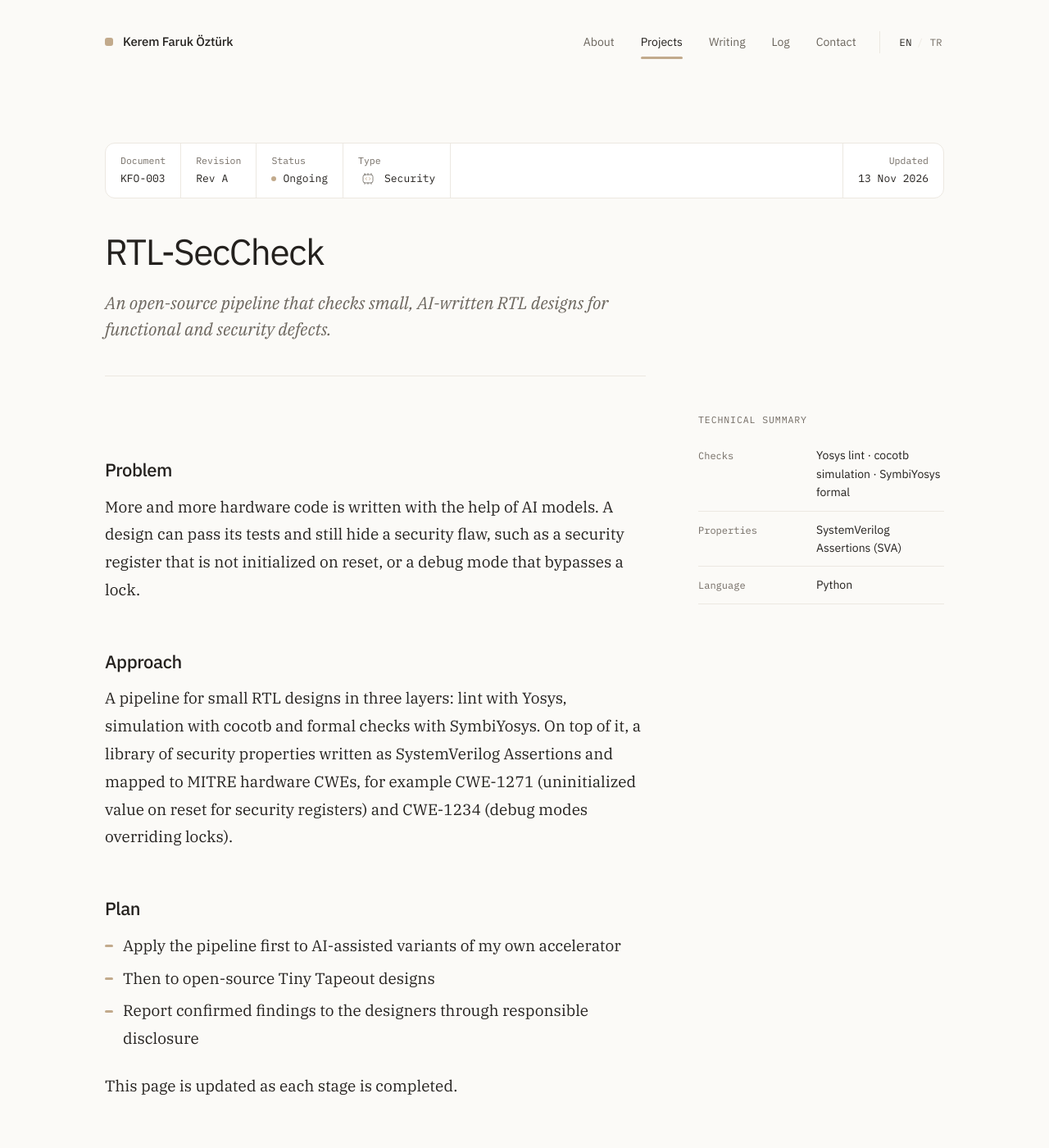
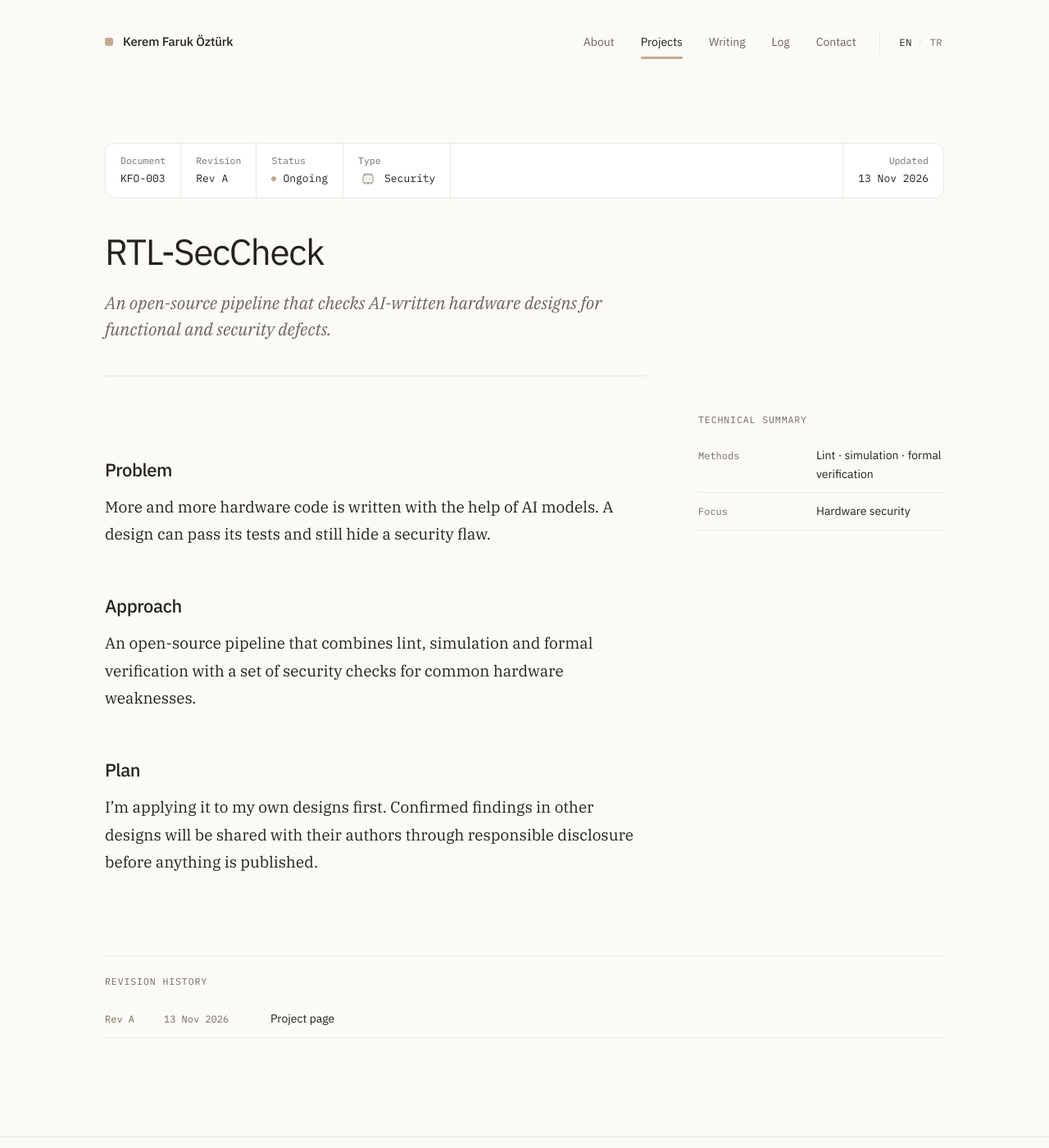
Before and after one commit to keremfarukozturk/keremfarukozturk.github.io, a Jekyll site: the page built from _projects/en/rtl-seccheck.md, in a window 1280 px wide and 1400 px high. Shown: the whole window at 82% size. Built offline with Jekyll 4.4.1, drawn with Linux system fonts in a browser that asks for light colours; some of the changed text lies outside the part shown.

Commit message:
RTL-SecCheck sayfasını daha genel tut
Araç adları, CWE örnekleri ve hedef tasarım topluluğu sayfadan çıkarıldı; yalnızca problem,
genel yöntem ve sorumlu ifşa ilkesi kaldı.

Co-Authored-By: Claude Opus 5.5 <noreply@anthropic.com>
Claude-Session: https://claude.ai/code/session_01AR14QjN7rgHvc83wszqaRT

```diff
--- a/_projects/en/rtl-seccheck.md
+++ b/_projects/en/rtl-seccheck.md
@@ -1,6 +1,6 @@
 ---
 title: "RTL-SecCheck"
-summary: "An open-source pipeline that checks small, AI-written RTL designs for functional and security defects."
+summary: "An open-source pipeline that checks AI-written hardware designs for functional and security defects."
 doc: KFO-003
 rev: A
 updated: 2026-11-13
@@ -10,25 +10,20 @@ type: security
 ref: rtl-seccheck
 order: 2
 stack:
-  Checks: [Yosys lint, cocotb simulation, SymbiYosys formal]
-  Properties: [SystemVerilog Assertions (SVA)]
-  Language: [Python]
+  Methods: [Lint, simulation, formal verification]
+  Focus: [Hardware security]
 revisions:
-  - { rev: A, date: 2026-11-13, note: "Project page and plan" }
+  - { rev: A, date: 2026-11-13, note: "Project page" }
 ---
 
 ## Problem
 
-More and more hardware code is written with the help of AI models. A design can pass its tests and still hide a security flaw, such as a security register that is not initialized on reset, or a debug mode that bypasses a lock.
+More and more hardware code is written with the help of AI models. A design can pass its tests and still hide a security flaw.
 
 ## Approach
 
-A pipeline for small RTL designs in three layers: lint with Yosys, simulation with cocotb and formal checks with SymbiYosys. On top of it, a library of security properties written as SystemVerilog Assertions and mapped to MITRE hardware CWEs, for example CWE-1271 (uninitialized value on reset for security registers) and CWE-1234 (debug modes overriding locks).
+An open-source pipeline that combines lint, simulation and formal verification with a set of security checks for common hardware weaknesses.
 
 ## Plan
 
-- Apply the pipeline first to AI-assisted variants of my own accelerator
-- Then to open-source Tiny Tapeout designs
-- Report confirmed findings to the designers through responsible disclosure
-
-This page is updated as each stage is completed.
+I'm applying it to my own designs first. Confirmed findings in other designs will be shared with their authors through responsible disclosure before anything is published.
```
Also changed, not shown: _projects/tr/rtl-seccheck.md (+7 -12 lines).
